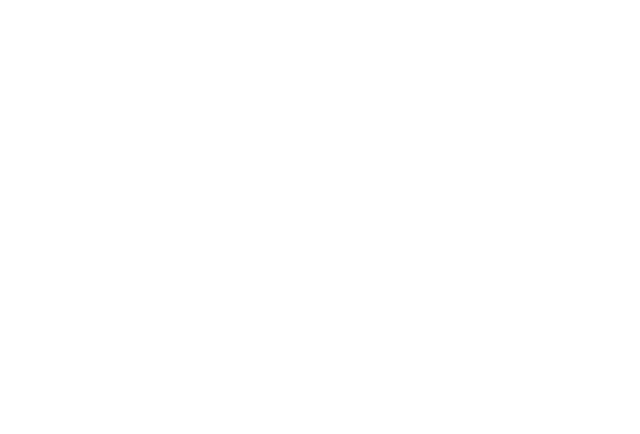
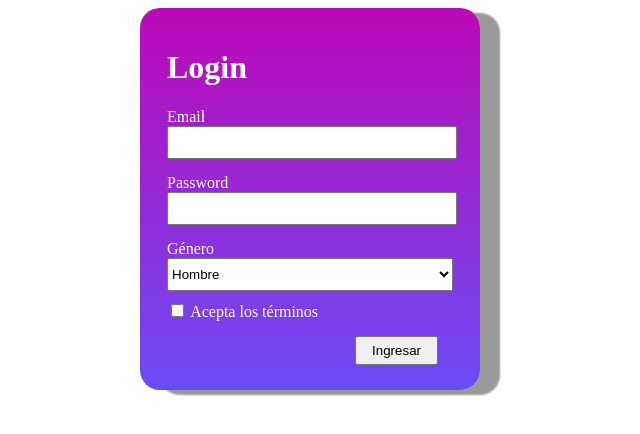
Before and after one commit to Cranurmo/aspirantes-mir-html-y-css, a plain HTML site: page ejercicio2-html-y-css/index.html in a window 1280 px wide. Shown: the whole page, without its empty margins (330-970 px from the left). Drawn offline with Linux system fonts and the light colour scheme.

Commit message:
Implementa el formulario del ejercicio de html

```diff
--- a/ejercicio2-html-y-css/index.html
+++ b/ejercicio2-html-y-css/index.html
@@ -4,10 +4,37 @@
     <meta charset="UTF-8">
     <meta http-equiv="X-UA-Compatible" content="IE=edge">
     <meta name="viewport" content="width=device-width, initial-scale=1.0">
-    <link rel="stylesheet" href="style.css">
+    <link rel="stylesheet" href="./style.css">
     <title>Login</title>
 </head>
 <body>
+    <div class="form_container">
+        <form class="form">
+            <h1 form_title>Login</h1>
+            <div class="email_container containers_form">
+                <label for="email">Email</label>
+                <input type="email" name="email" id="email">
+            </div>
+            <div class="password_container containers_form">
+                <label for="password">Password</label>
+                <input type="password" name="password" id="password">
+            </div>
+            <div class="genero_container containers_form ">
+                <label for="genero">Género</label>
+                <select name="genero" id="genero">
+                    <option value="Hombre">Hombre</option>
+                    <option value="Mujer">Mujer</option>
+                </select>
+            </div>
+            <div class="terms_container ">
+                <input class="check" type="checkbox" name="terms" id="terms">
+                <label for="terms">Acepta los términos</label>
+            </div>
+            <div class="ingresar_container">
+                <button>Ingresar</button>
+            </div>
+        </form>
+    </div>
 
 </body>
 </html>
--- a/ejercicio2-html-y-css/style.css
+++ b/ejercicio2-html-y-css/style.css
@@ -0,0 +1,36 @@
+.form_container{
+    width: 300px;
+    padding: 20px;
+    margin: 0 auto;
+    background: linear-gradient(#bd09b7, #6b4cf5);
+    color: #fff;
+    box-shadow: 20px 5px 2px #999;
+    border-radius: 20px;
+}
+
+button{
+    padding: 5px 15px;
+}
+
+.form{
+    padding: 0 7px;
+}
+
+.containers_form{
+    margin-top: 15px;
+}
+
+.form .containers_form input, .form .containers_form select{
+    width: 100%;
+    padding: 7px 0;
+}
+
+.terms_container{
+    margin-top: 10px;
+}
+
+.ingresar_container{
+    text-align: right;
+    margin-top: 10px;
+    padding: 5px 15px;
+}
```
